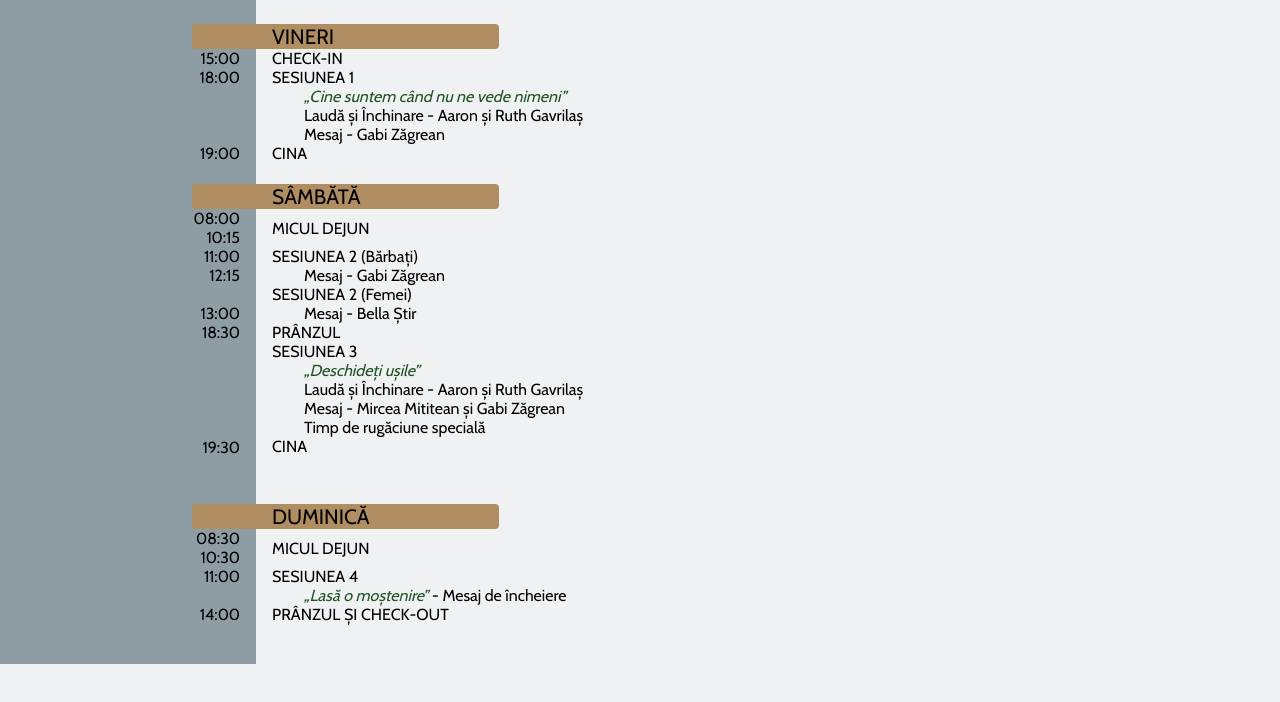
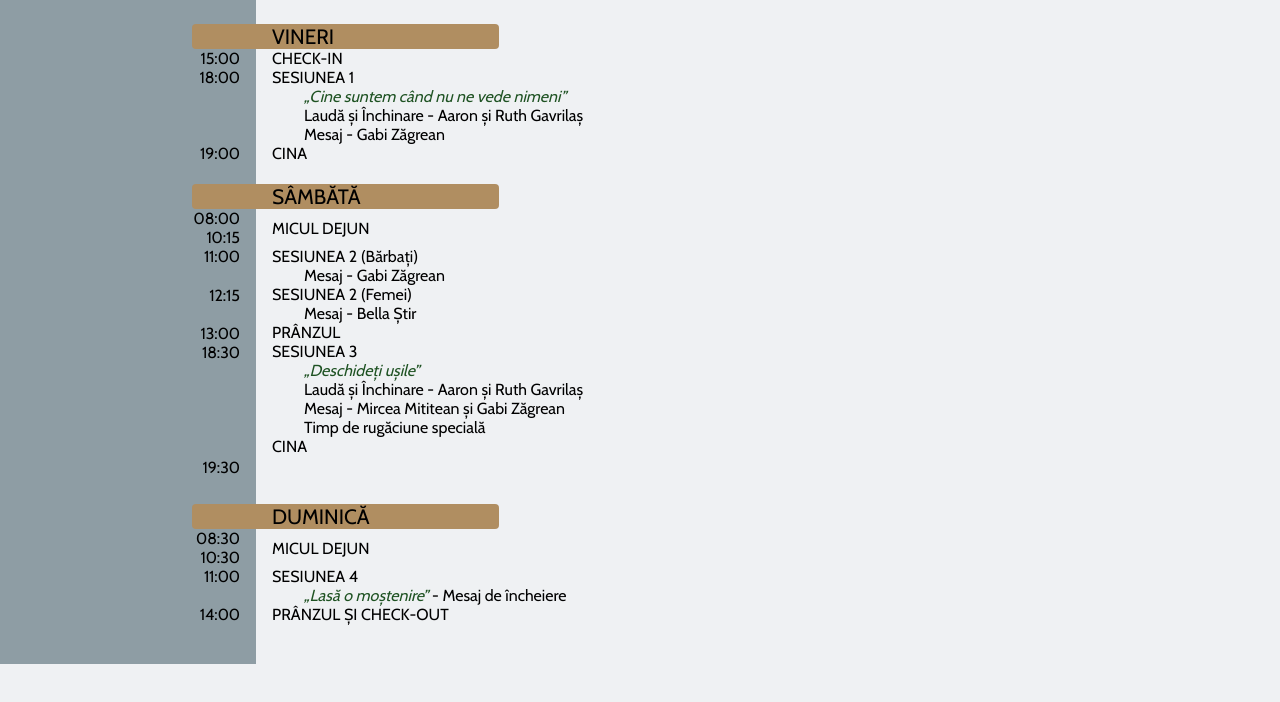
Before and after one commit to cuvantsisuflet/conferinta-acasa, a plain HTML site: page index.html in a window 1280 px wide. Shown: the part 136-838 px from the top of the page. Drawn offline with nearby package versions, Linux system fonts and the light colour scheme.

Commit message:
Update index.html

```diff
--- a/index.html
+++ b/index.html
@@ -37,7 +37,7 @@
             <p>08:00</p>
             <p>10:15</p>
             <p>11:00</p>
-            <p>12:15</p>
+            <p style="padding-top: 20px">12:15</p>
             <p class="hidden">Row</p>
             <p>13:00</p>
             <p>18:30</p>
```
